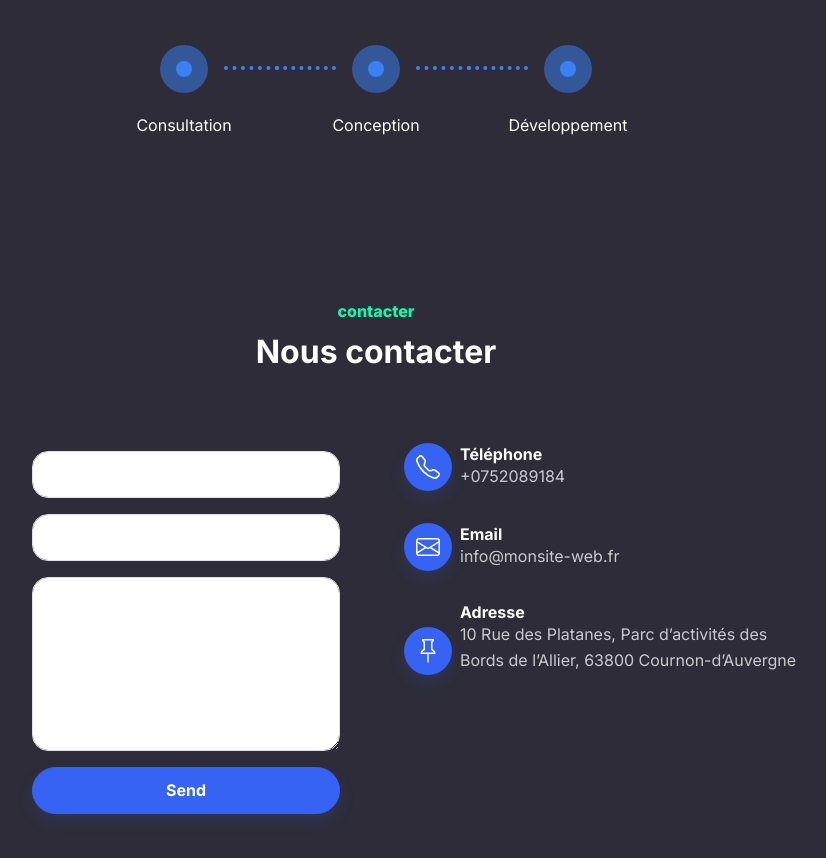
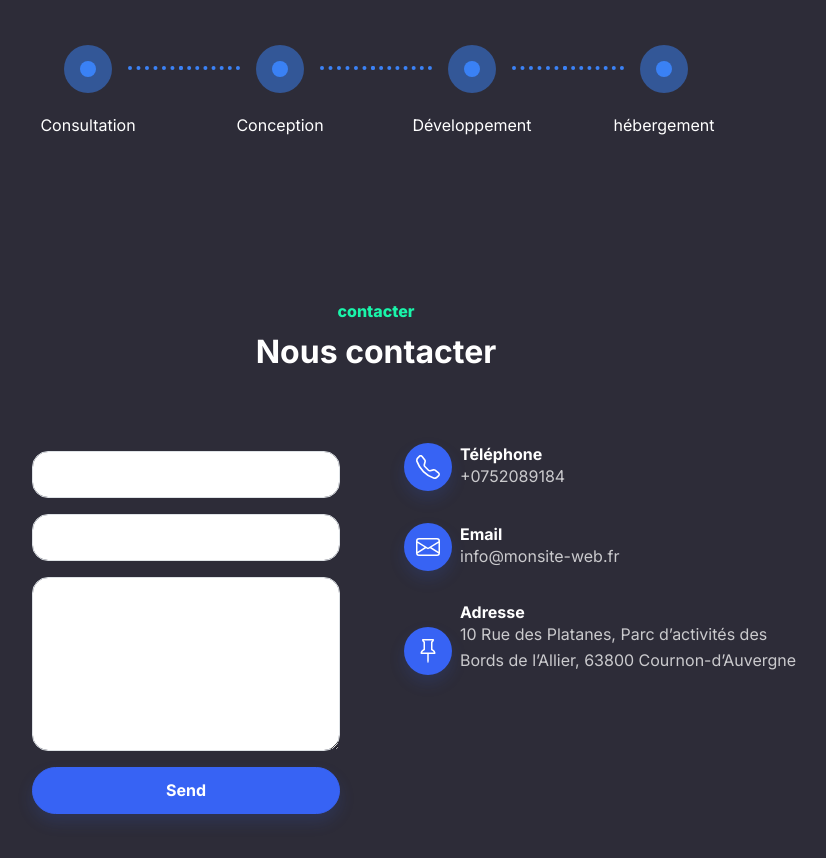
Before and after one commit to 17med/AppGenuis.github.io, a plain HTML site: page index.html in a window 1280 px wide. Shown: the part 3328-4186 px from the top of the page, without its empty margins (264-1090 px from the left). Drawn offline with nearby package versions, Linux system fonts and the light colour scheme.

Commit message:
Update index.html

```diff
--- a/index.html
+++ b/index.html
@@ -218,6 +218,14 @@ body::-webkit-scrollbar-thumb:hover {
                         <p class="h6 text-muted mb-0 mb-lg-0"></p>
                     </div>
                 </div>
+		<div class="timeline-step">
+                    <div class="timeline-content" data-toggle="popover" data-trigger="hover" data-placement="top" title="" data-content="And here's some amazing content. It's very engaging. Right?" data-original-title="2003">
+                        <div class="inner-circle"></div>
+                        <p class="h6 mt-3 mb-1">hébergement</p>
+                        <p class="h6 text-muted mb-0 mb-lg-0">
+</p>
+                    </div>
+                </div>
             </div>
                 </div>
             </div>
```
